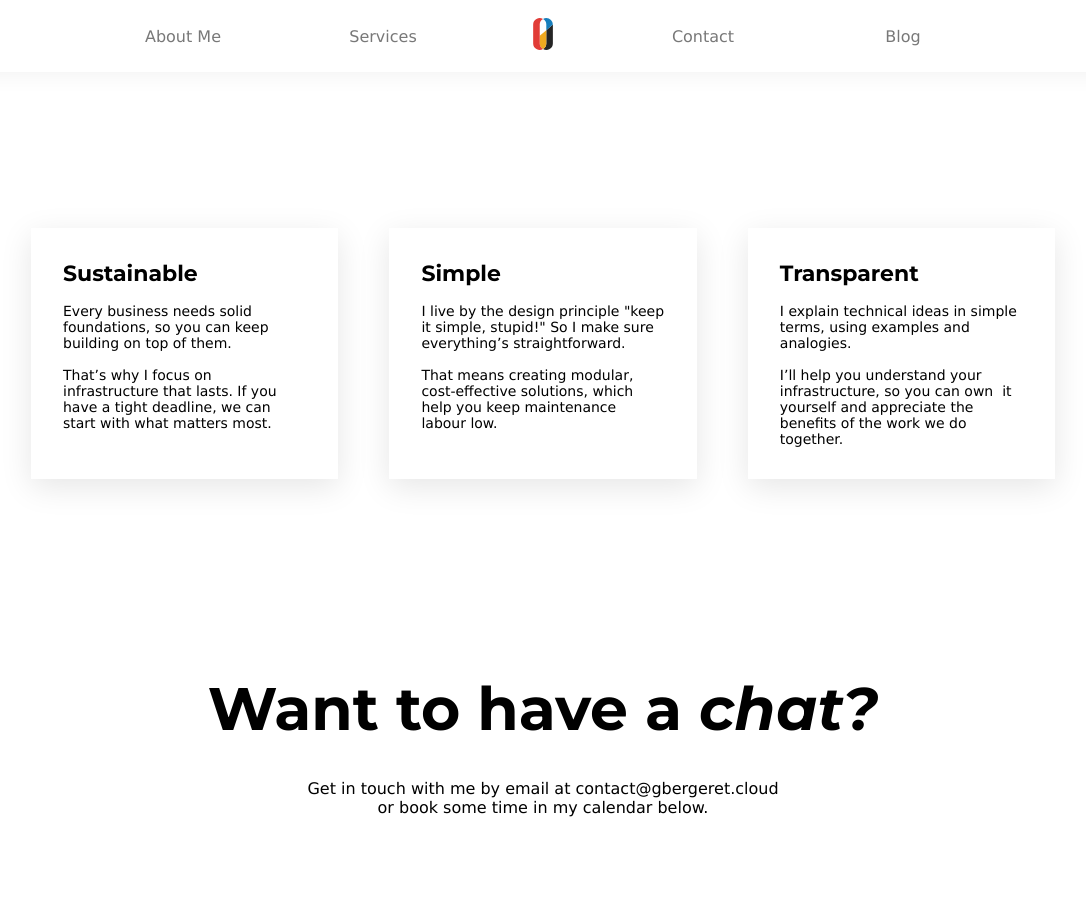
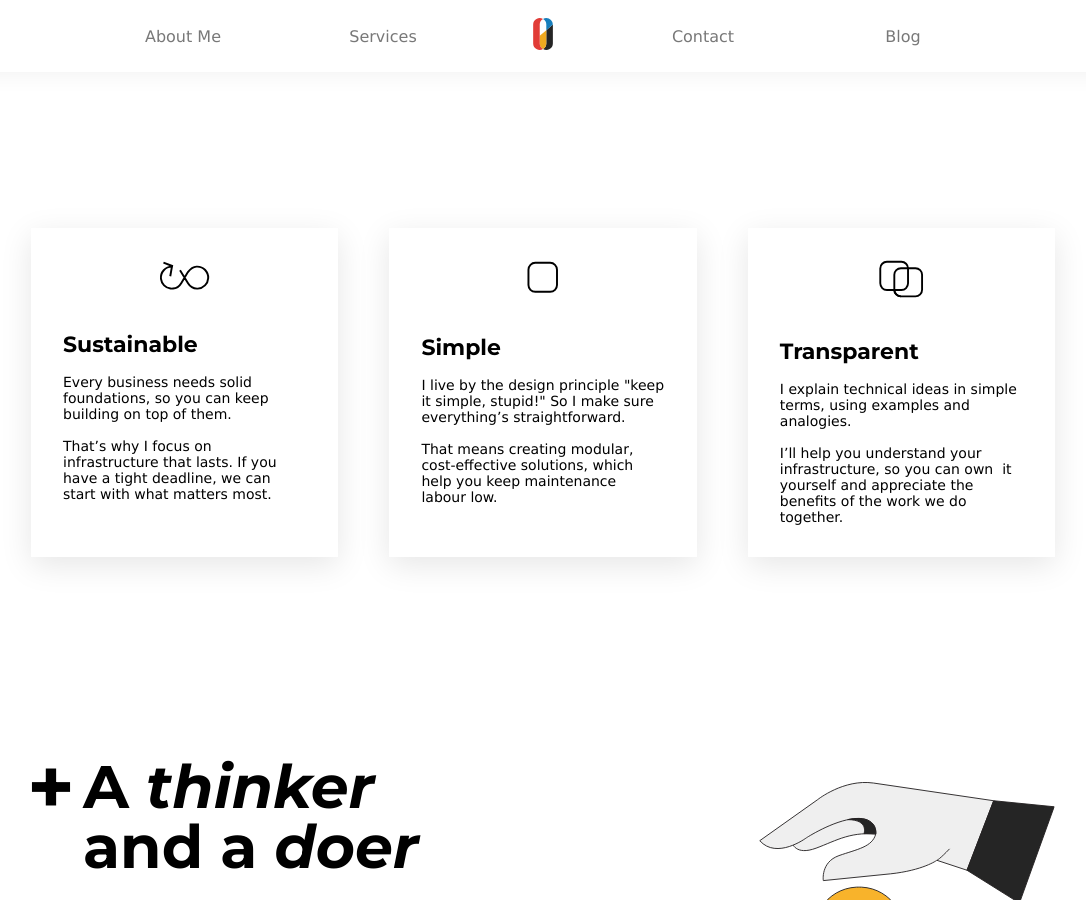
Before and after one commit to gbergeret-cloud/website, a Jekyll site: the page built from index.html, in a window 1280 px wide and 900 px high, scrolled down 772 px. Shown: the whole window, without its empty margins (97-1183 px from the left). Built offline with Jekyll 4.4.1, drawn with Linux system fonts in a browser that asks for light colours; comment, search, counter and statistics services are not loaded; some of the changed text lies outside the part shown.

Commit message:
feat: Add illustrations and icons

```diff
--- a/assets/custom.css
+++ b/assets/custom.css
@@ -456,10 +456,9 @@ nav .logo {
   box-shadow: 0 8px 30px 0 rgba(0, 0, 0, 0.10);
 }
 
-.card img {
+.card svg {
   width: 4rem;
   height: 4rem;
-  border-radius: 50%;
   margin-bottom: 2.5rem;
 }
 
@@ -511,8 +510,8 @@ nav .logo {
   overflow: hidden;
   background-size: contain;
   background-repeat: no-repeat;
-  background-position: center top;
-  grid-area: illustration
+  background-position: center;
+  grid-area: illustration;
 }
 
 .column-2 .image-cover {
--- a/index.html
+++ b/index.html
@@ -36,7 +36,10 @@ permalink: /
   <div id="values">
     <div class="wrapper cards">
       <div class="card value">
-        <img class="preview" src="https://source.unsplash.com/random" />
+        <svg xmlns="http://www.w3.org/2000/svg" style="width: 53.14px; height: 30.81px;" width="54" height="32" viewBox="0 0 54 32" fill="none">
+          <path d="M12.15 16.865L13.86 6.875C7.10999 6.875 1.72999 12.725 2.49999 19.625C3.07999 24.795 7.20999 28.985 12.37 29.635C13.27 29.745 14.14 29.735 15 29.675C18.94 29.405 21.68 27.155 23.52 24.095L30.48 12.515C33.67 8.315 35.7 7.125 39.41 6.895C39.65 6.875 39.9 6.875 40.14 6.875C46.63 6.875 51.86 12.285 51.56 18.845C51.29 24.675 46.5 29.465 40.67 29.725C40.42 29.735 40.17 29.735 39.92 29.725C36.08 29.655 32.6 27.455 30.6 24.175L22.28 10.555" stroke="black" stroke-width="2" stroke-miterlimit="10"/>
+          <path d="M14.93 6.5L5.07999 2.80469" stroke="black" stroke-width="2" stroke-miterlimit="10"/>
+        </svg>
         <h4>Sustainable</h4>
         <p class="text-s">
           Every business needs solid foundations, so you can keep building on top
@@ -47,7 +50,9 @@ permalink: /
         </p>
       </div>
       <div class="card value">
-        <img class="preview" src="https://source.unsplash.com/random" />
+        <svg xmlns="http://www.w3.org/2000/svg" style="width: 33.46px; height: 33.91px;" width="34" height="35" viewBox="0 0 34 35" fill="none">
+          <path d="M24.69 2.9248H9.31002C5.42193 2.9248 2.27002 6.07672 2.27002 9.9648V25.7948C2.27002 29.6829 5.42193 32.8348 9.31002 32.8348H24.69C28.5781 32.8348 31.73 29.6829 31.73 25.7948V9.9648C31.73 6.07672 28.5781 2.9248 24.69 2.9248Z" stroke="black" stroke-width="2" stroke-miterlimit="10"/>
+        </svg>
         <h4>Simple</h4>
         <p class="text-s">
           I live by the design principle "keep it simple, stupid!" So I make sure
@@ -58,7 +63,11 @@ permalink: /
         </p>
       </div>
       <div class="card value">
-        <img class="preview" src="https://source.unsplash.com/random" />
+        <svg xmlns="http://www.w3.org/2000/svg" style="width: 48.35px; height: 37.7px;" width="48" height="40" viewBox="0 0 50 40" fill="none">
+          <path d="M40.145 8.71484H24.765C20.877 8.71484 17.725 11.8668 17.725 15.7548V31.5848C17.725 35.4729 20.877 38.6248 24.765 38.6248H40.145C44.0331 38.6248 47.185 35.4729 47.185 31.5848V15.7548C47.185 11.8668 44.0331 8.71484 40.145 8.71484Z" stroke="black" stroke-width="2" stroke-miterlimit="10"/>
+          <path d="M25.245 1.9248H9.86501C5.97693 1.9248 2.82501 5.07672 2.82501 8.9648V24.7948C2.82501 28.6829 5.97693 31.8348 9.86501 31.8348H25.245C29.1331 31.8348 32.285 28.6829 32.285 24.7948V8.9648C32.285 5.07672 29.1331 1.9248 25.245 1.9248Z" stroke="black" stroke-width="2" stroke-miterlimit="10"/>
+          <path d="M24.755 38.625C20.865 38.625 17.715 35.475 17.715 31.585" stroke="black" stroke-width="2" stroke-miterlimit="10"/>
+        </svg>
         <h4>Transparent</h4>
         <p class="text-s">
           I explain technical ideas in simple terms, using examples and analogies.
@@ -70,7 +79,7 @@ permalink: /
     </div>
   </div>
 
-  <div id="about" class="preview">
+  <div id="about">
     <div class="wrapper column-2">
       <div class="content">
         <div>
@@ -90,7 +99,7 @@ permalink: /
           </p>
         </div>
       </div>
-      <div class="illustration" style="background-image: url('{{ "assets/img/illustration-dev-mode.svg" | relative_url }}')"></div>
+      <div class="illustration" style="background-image: url('{{ "assets/img/illustrations/thinker-and-doer.svg" | relative_url }}')"></div>
     </div>
     <div class="wrapper column-2 reverse">
       <div class="content">
@@ -117,28 +126,28 @@ permalink: /
           </p>
         </div>
       </div>
-      <div class="illustration" style="background-image: url('{{ "assets/img/illustration-dev-mode.svg" | relative_url }}')"></div>
+      <div class="illustration" style="background-image: url('{{ "assets/img/illustrations/always-around.svg" | relative_url }}')"></div>
     </div>
-    <div id="certifications" class="wrapper carrousel  preview">
+    <div id="certifications" class="wrapper carrousel">
       <div class="title">
         <span>Certified by</span>
       </div>
       <div class="swiper">
         <div class="swiper-wrapper">
           <div class="certification swiper-slide">
-            <img src="{{ "assets/img/certifications/aws-certification.svg" | relative_url }}" alt="certification aws logo">
+            <img src="{{ "assets/img/certifications/aws.svg" | relative_url }}" alt="certification aws logo">
             <span class="text-light-grey text-s">AWS Solutions Architect - Associate</span>
           </div>
           <div class="certification swiper-slide">
-            <img src="{{ "assets/img/certifications/aws-certification.svg" | relative_url }}" alt="certification aws logo">
+            <img src="{{ "assets/img/certifications/aws.svg" | relative_url }}" alt="certification aws logo">
             <span class="text-light-grey text-s">AWS Solutions Architect - Professional</span>
           </div>
           <div class="certification swiper-slide">
-            <img src="{{ "assets/img/certifications/hashicorp-certification.svg" | relative_url }}" alt="certification Hashi Corp logo">
+            <img src="{{ "assets/img/certifications/hashicorp.svg" | relative_url }}" alt="certification Hashi Corp logo">
             <span class="text-light-grey text-s">HashiCorp Certified: Terraform Associate (003)</span>
           </div>
           <div class="certification swiper-slide">
-            <img src="{{ "assets/img/certifications/google-certification.svg" | relative_url }}" alt="certification Google logo">
+            <img src="{{ "assets/img/certifications/google.svg" | relative_url }}" alt="certification Google logo">
             <span class="text-light-grey text-s">Google Cloud Certified - Associate Cloud Engineer</span>
           </div>
         </div>
@@ -181,28 +190,28 @@ permalink: /
           </p>
         </div>
       </div>
-      <div class="illustration" style="background-image: url('{{ "assets/img/illustration-dev-mode.svg" | relative_url }}')"></div>
+      <div class="illustration" style="background-image: url('{{ "assets/img/illustrations/solid-foundations.svg" | relative_url }}')"></div>
     </div>
-    <div id="trusted-by" class="wrapper carrousel  preview">
+    <div id="trusted-by" class="wrapper carrousel">
       <div class="title">
         <span>Trusted by</span>
       </div>
       <div class="swiper">
         <div id="brands" class="swiper-wrapper">
           <div class="brand swiper-slide">
-            <img src="{{ "assets/img/cintra-logo-fullcolor.svg" | relative_url }}" alt="brand Cintra logo">
+            <img src="{{ "assets/img/trusted-by/cintra-logo-fullcolor.svg" | relative_url }}" alt="brand Cintra logo">
           </div>
           <div class="brand swiper-slide">
-            <img src="{{ "assets/img/onfido-logo-black.png" | relative_url }}" alt="brand Onfido logo">
+            <img src="{{ "assets/img/trusted-by/onfido-logo-black.png" | relative_url }}" alt="brand Onfido logo">
           </div>
           <div class="brand swiper-slide">
-            <img src="{{ "assets/img/harvie-logo-black.png" | relative_url }}" alt="brand Harvie logo">
+            <img src="{{ "assets/img/trusted-by/harvie-logo-black.png" | relative_url }}" alt="brand Harvie logo">
           </div>
           <div class="brand swiper-slide">
-            <img src="{{ "assets/img/ubiq-logo-black.svg" | relative_url }}" alt="brand Ubiq logo">
+            <img src="{{ "assets/img/trusted-by/ubiq-logo-black.svg" | relative_url }}" alt="brand Ubiq logo">
           </div>
           <div class="brand swiper-slide">
-            <img src="{{ "assets/img/appearhere-logo-black.png" | relative_url }}" alt="brand Appearhere logo">
+            <img src="{{ "assets/img/trusted-by/appearhere-logo-black.png" | relative_url }}" alt="brand Appearhere logo">
           </div>
         </div>
       </div>
@@ -226,11 +235,11 @@ permalink: /
           </p>
         </div>
       </div>
-      <div class="illustration" style="background-image: url('{{ "assets/img/illustration-dev-mode.svg" | relative_url }}')"></div>
+      <div class="illustration" style="background-image: url('{{ "assets/img/illustrations/work-with-me.svg" | relative_url }}')"></div>
     </div>
   </div>
 
-  <div class="preview">
+  <div>
     <div class="wrapper cards">
       <div class="card">
         <h4>Platform engineering</h4>
@@ -261,7 +270,7 @@ permalink: /
     </div>
   </div>
 
-  <div id="skills" class="wrapper preview">
+  <div id="skills" class="wrapper">
     <h2 class="plus">My
       <i>specialities</i>
     </h2>
@@ -326,7 +335,7 @@ permalink: /
         {% assign post = site.posts | reverse %}
         {% for i in (1..4) %}
           <div class="post-preview">
-            <img src="{{ "assets/img/illustration-dev-mode.svg" | relative_url }}" alt="article picture" />
+            <img src="{{ "assets/img/illustrations/dev-mode.svg" | relative_url }}" alt="article picture" />
             <a href="{{post.url}}" class="text-light-grey">
               {{ post[i].title }}</a>
           </div>
```
Also changed, not shown: assets/img/appearhere-logo-white.png (deleted), assets/img/certifications/aws.svg (renamed from assets/img/certifications/aws-certification.svg), assets/img/certifications/google.svg (renamed from assets/img/certifications/google-certification.svg), assets/img/certifications/hashicorp.svg (renamed from assets/img/certifications/hashicorp-certification.svg), assets/img/illustrations/always-around.svg (added), assets/img/illustrations/dev-mode.svg (renamed from assets/img/illustration-dev-mode.svg), assets/img/illustrations/solid-foundations.svg (added), assets/img/illustrations/thinker-and-doer.svg (added), assets/img/illustrations/work-with-me.svg (added), assets/img/trusted-by/appearhere-logo-black.png (renamed from assets/img/appearhere-logo-black.png), assets/img/trusted-by/cintra-logo-fullcolor.svg (renamed from assets/img/cintra-logo-fullcolor.svg), assets/img/trusted-by/harvie-logo-black.png (renamed from assets/img/harvie-logo-black.png), assets/img/trusted-by/onfido-logo-black.png (renamed from assets/img/onfido-logo-black.png), assets/img/trusted-by/ubiq-logo-black.svg (renamed from assets/img/ubiq-logo-black.svg).
